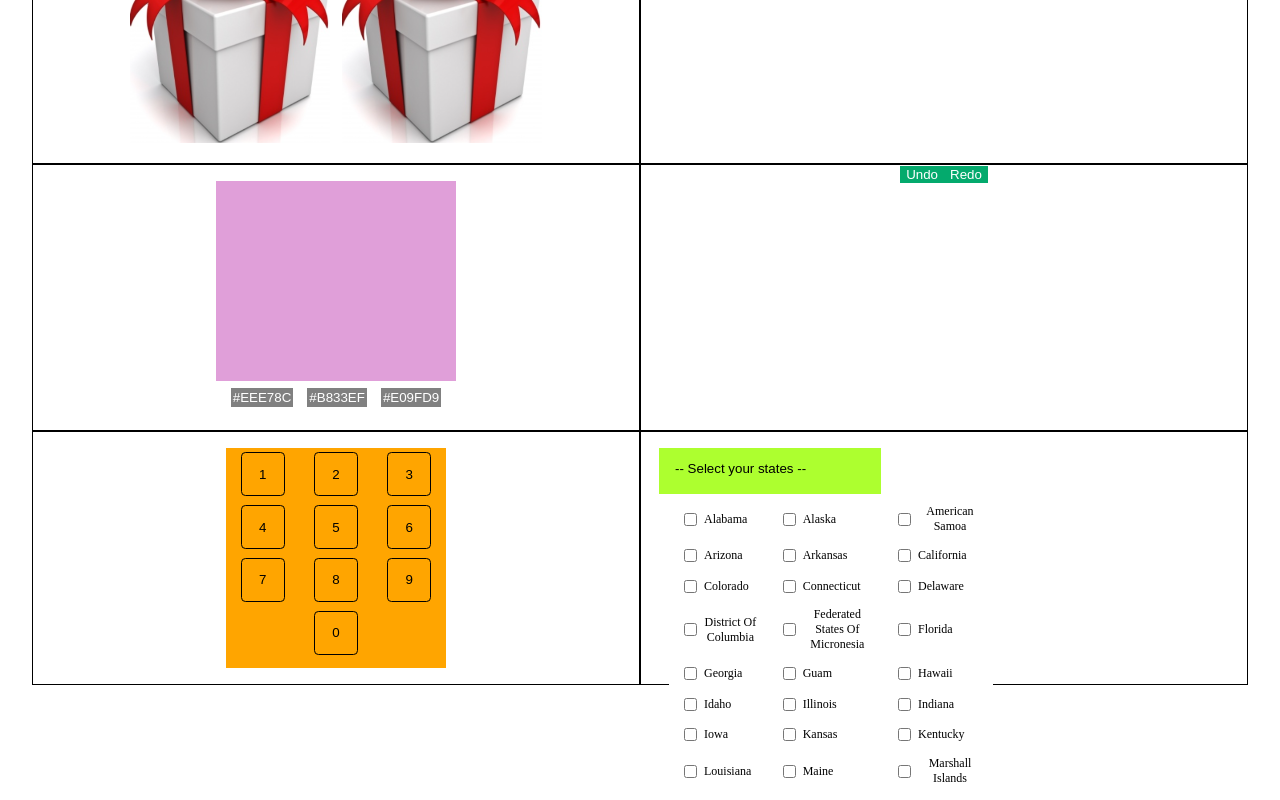
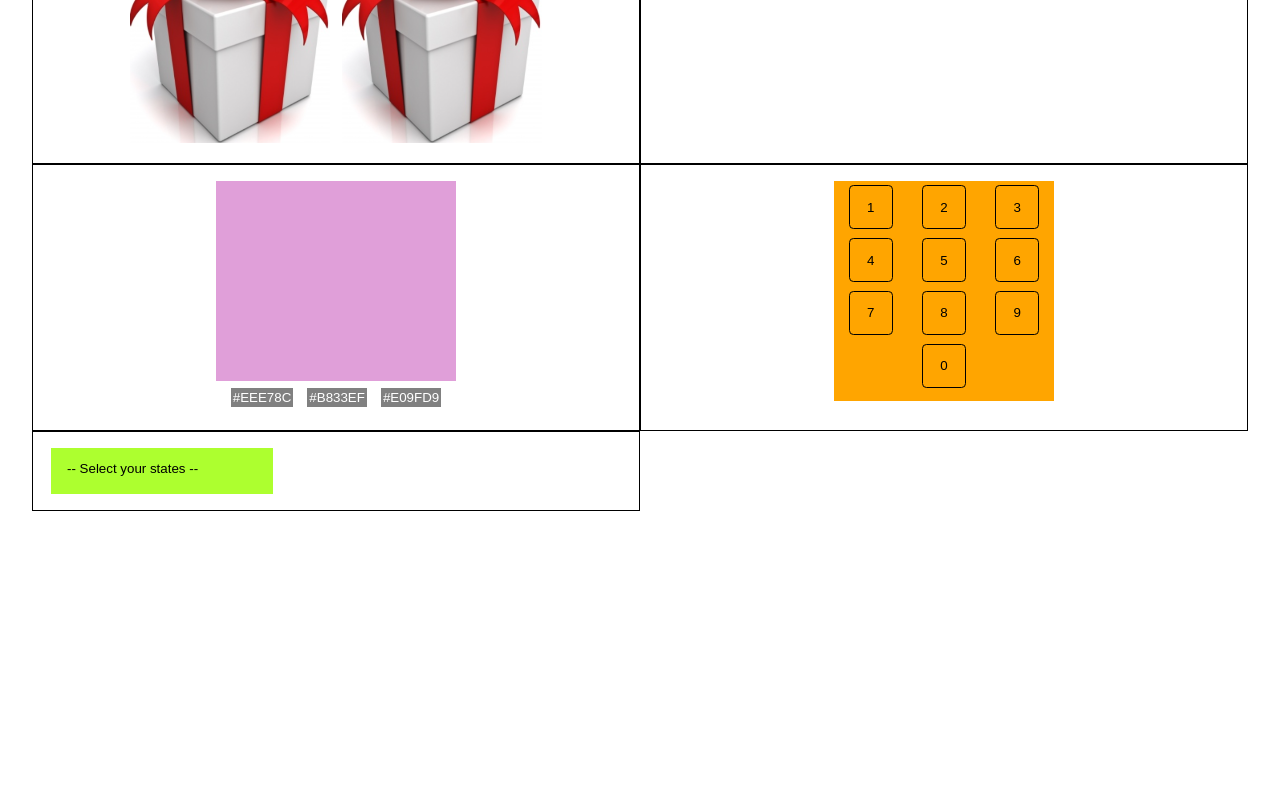
Before and after one commit to juanLude/react-interview-challenge, a React (Vite) app: page / in a window 1280 px wide. Shown: the part 340-1140 px from the top of the page. After the commit the page ends 864 px from the top, so only its background shows below. Built offline with nearby package versions, Linux system fonts and the light colour scheme.

Commit message:
work on click outside dropdown

```diff
--- a/src/Component6.css
+++ b/src/Component6.css
@@ -26,3 +26,7 @@
   border: none;
   gap: 4px;
 }
+
+.panel fieldset.selected {
+  background: #1e54d255;
+}
--- a/src/Component6.tsx
+++ b/src/Component6.tsx
@@ -1,23 +1,55 @@
-import { useState } from "react";
+import { useEffect, useRef, useState } from "react";
 import "./Component6.css";
 import { states } from "./states";
 
 export default function Component6() {
-  const [isDropdownDisplayed, setIsDropdonwDisplayed] = useState(true);
-  const [selectedStates, setSelectedStates] = useState({});
+  const [isDropdownDisplayed, setIsDropdonwDisplayed] = useState(false);
+  const [selectedStates, setSelectedStates] = useState<Record<string, boolean>>(
+    states.reduce((obj, state) => ({ ...obj, [state.abbreviation]: false }), {})
+  );
+  const statesSelected = Object.values(selectedStates).filter(Boolean).length;
+  const dropdownRef = useRef<HTMLDivElement | null>(null);
+  // useEffect(() => {
+  //   // eslint-disable-next-line @typescript-eslint/no-explicit-any
+  //   const onClick = (e: any) => {
+  //     if (dropdownRef.current && !dropdownRef.current.contains(e.target)) {
+  //       setIsDropdonwDisplayed(false);
+  //     }
+  //   };
+  //   document.addEventListener("click", onClick);
+  //   return () => {
+  //     document.removeEventListener("click", onClick);
+  //   };
+  // }, []);
+  // console.log(isDropdownDisplayed);
   return (
     <fieldset className="dropdown">
       <button onClick={() => setIsDropdonwDisplayed((prevState) => !prevState)}>
-        -- Select your states --
+        {statesSelected > 0
+          ? `${statesSelected} selected`
+          : "-- Select your states --"}
       </button>
       {isDropdownDisplayed && (
-        <div className="panel">
+        <div
+          onClick={(e) => e.stopPropagation()}
+          ref={dropdownRef}
+          className="panel"
+        >
           {states.map((state) => (
-            <fieldset>
+            <fieldset
+              key={state.abbreviation}
+              className={selectedStates[state.abbreviation] ? "selected" : ""}
+            >
               <input
+                onChange={(e) =>
+                  setSelectedStates({
+                    ...selectedStates,
+                    [state.abbreviation]: e.target.checked,
+                  })
+                }
+                checked={selectedStates[state.abbreviation]}
                 type="checkbox"
                 id={`input-${state.abbreviation}`}
-                key={state.abbreviation}
               />
               <label htmlFor={`input-${state.abbreviation}`}>
                 {state.name}
--- a/src/MainLayout.tsx
+++ b/src/MainLayout.tsx
@@ -17,9 +17,9 @@ export default function MainLayout() {
       <div className="component-container">
         <Component3 />
       </div>
-      <div className="component-container" style={{ padding: 0 }}>
+      {/* <div className="component-container" style={{ padding: 0 }}>
         <Component4 />
-      </div>
+      </div> */}
       <div
         className="component-container"
         style={{ display: "flex", justifyContent: "center" }}
```
